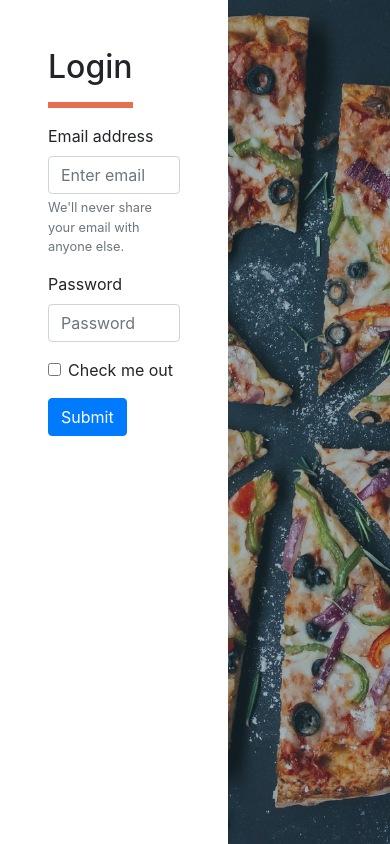
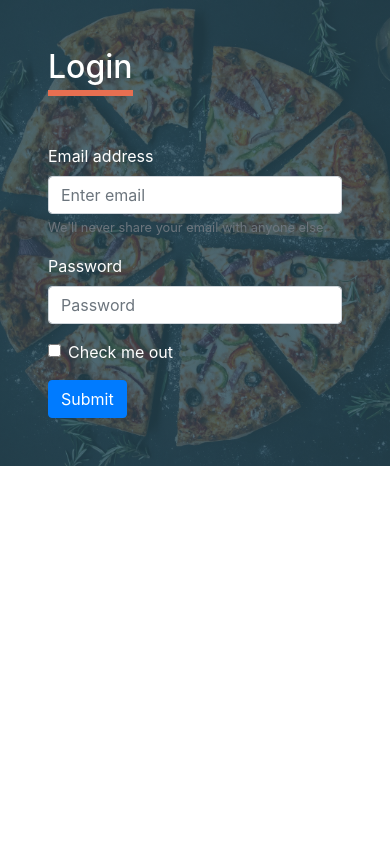
Before and after one commit to Olusamimaths/Fast-Fast-Food, a React (Create React App) app: page / in a window 390 px wide. Built offline with nearby package versions, Linux system fonts and the light colour scheme.

Commit message:
Made login page responsive

```diff
--- a/src/components/Login/Login.tsx
+++ b/src/components/Login/Login.tsx
@@ -11,8 +11,8 @@ const Login: React.FC = () => {
   return (
     <Container fluid className="flex-row">
       <Row className="">
-        <Col className="p-5">
-          <h2 className="mb-3 pb-3 secondary-title">Login</h2>
+        <Col className="p-5 login-form-container" xs="12" sm="6" lg="6">
+          <h2 className="mb-5 pb-1 secondary-title">Login</h2>
           <Form>
             <Form.Group controlId="formBasicEmail">
               <Form.Label>Email address</Form.Label>
@@ -34,7 +34,7 @@ const Login: React.FC = () => {
             </Button>
           </Form>
         </Col>
-        <Col className="login-image-container"></Col>
+        <Col className="login-image-container" xs="12" sm="6" lg="6"></Col>
       </Row>
     </Container>
   );
--- a/src/styles/Login.scss
+++ b/src/styles/Login.scss
@@ -3,3 +3,19 @@
     url(../images/login_bg.jpg) no-repeat center/cover;
   height: 100vh;
 }
+
+.login-form-container {
+  background-color: #f1faee;
+}
+
+@media (max-width: 576px) {
+  .login-image-container {
+    display: none;
+  }
+  .login-form-container {
+    background: linear-gradient(rgba(38, 70, 83, 0.8), rgba(38, 70, 83, 0.8)),
+      url(../images/login_bg.jpg) no-repeat center/cover;
+
+    color: #fff;
+  }
+}
```
